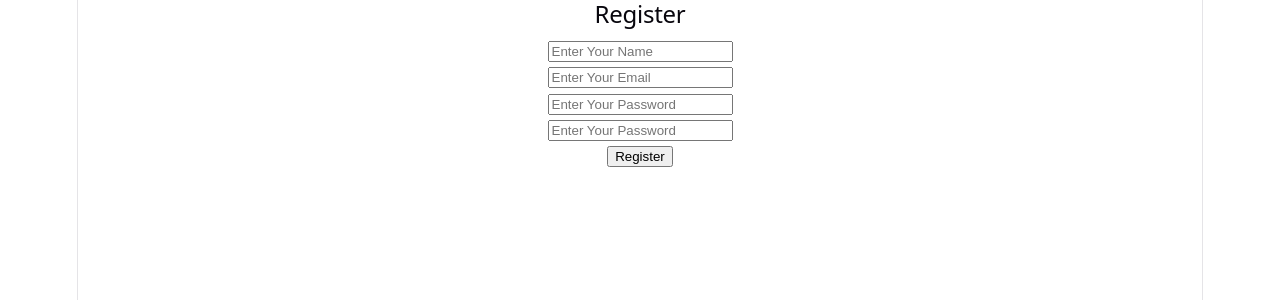
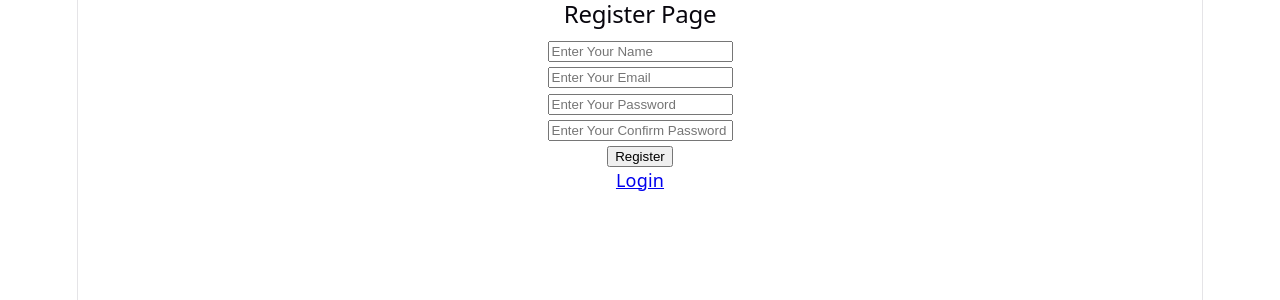
Before and after one commit to mohdaneesh018/React_Solved, a React (Vite) app: page /register in a window 1280 px wide. Shown: the top 300 px of the page. Built offline with nearby package versions, Linux system fonts and the light colour scheme.

Commit message:
Practice

```diff
--- a/package.json
+++ b/package.json
@@ -12,6 +12,7 @@
   "dependencies": {
     "react": "^19.2.4",
     "react-dom": "^19.2.4",
+    "react-hot-toast": "^2.6.0",
     "react-router-dom": "^7.14.1"
   },
   "devDependencies": {
--- a/src/App.jsx
+++ b/src/App.jsx
@@ -2,8 +2,10 @@ import { useState } from 'react'
 import './App.css'
 import "./index.css"
 import { Route, Routes } from 'react-router-dom'
+import Register from './pages/Register'
 import Login from './pages/Login'
-import Register from './pages/Register'
+import Dashboard from './pages/Dashboard'
+import ProtectedRoutes from './component/ProtectedRoutes'
 
 function App() {
   const [count, setCount] = useState(0)
@@ -13,6 +15,13 @@ function App() {
       <Routes>
         <Route path='/' element={<Login />} />
         <Route path='/register' element={<Register />} />
+        <Route
+          path='/dashboard'
+          element={
+            <ProtectedRoutes>
+              <Dashboard />
+            </ProtectedRoutes>
+          } />
       </Routes>
     </>
   )
--- /dev/null
+++ b/src/component/ProtectedRoutes.jsx
@@ -0,0 +1,15 @@
+import React from 'react'
+import { Navigate } from 'react-router-dom';
+
+const ProtectedRoutes = ({ children }) => {
+
+    const isLoggedIn = localStorage.getItem("isLoggedIn");
+
+    if (!isLoggedIn) {
+        return <Navigate to="/" />
+    } else {
+        return children;
+    }
+}
+
+export default ProtectedRoutes;
--- a/src/main.jsx
+++ b/src/main.jsx
@@ -2,11 +2,39 @@ import { StrictMode } from 'react'
 import { createRoot } from 'react-dom/client'
 import { BrowserRouter } from 'react-router-dom'
 import App from './App'
+import { Toaster } from 'react-hot-toast'
 
 createRoot(document.getElementById('root')).render(
   <StrictMode>
     <BrowserRouter>
       <App />
+      <Toaster
+        position="top-center"
+        reverseOrder={false}
+        gutter={8}
+        containerClassName=""
+        containerStyle={{}}
+        toasterId="default"
+        toastOptions={{
+          // Define default options
+          className: '',
+          duration: 5000,
+          removeDelay: 1000,
+          style: {
+            background: '#363636',
+            color: '#fff',
+          },
+
+          // Default options for specific types
+          success: {
+            duration: 3000,
+            iconTheme: {
+              primary: 'green',
+              secondary: 'black',
+            },
+          },
+        }}
+      />
     </BrowserRouter>
   </StrictMode>,
 )
--- /dev/null
+++ b/src/pages/Dashboard.jsx
@@ -0,0 +1,23 @@
+import React from 'react'
+import { useNavigate } from 'react-router-dom';
+
+const Dashboard = () => {
+
+    const navigate = useNavigate();
+
+    const handleLogout = () => {
+        localStorage.removeItem("isLoggedIn");
+        navigate("/");
+        return;
+    }
+
+    return (
+        <div>
+            <h1>Welcome, to Dashboard Page</h1>
+
+            <button onClick={handleLogout}>Logout</button>
+        </div>
+    )
+}
+
+export default Dashboard;
--- a/src/pages/Login.jsx
+++ b/src/pages/Login.jsx
@@ -1,43 +1,55 @@
 import React, { useState } from 'react'
+import toast from 'react-hot-toast';
+import { Link, useNavigate } from 'react-router-dom';
 
-function Login() {
+const Login = () => {
+
     const [email, setEmail] = useState("");
     const [password, setPassword] = useState("");
 
-    const handleSubmit = (e) => {
-        e.preventDefault();
+    const navigate = useNavigate();
+
+    const handleSubmit = (event) => {
+        event.preventDefault();
+
 
         if (!email || !password) {
-            alert("All fields are required");
+            toast.error("All fields are required");
             return;
         }
 
-        alert("Login Successfully")
+        toast.success("Login Successfull");
+        localStorage.setItem("isLoggedIn", "true");
 
-        console.log(email, "email", password, "password");
+        console.log(email, password);
+
+        navigate("/dashboard");
     }
 
     return (
         <div>
-            <h2>Login</h2>
+            <h2>Login Page</h2>
             <form onSubmit={handleSubmit}>
                 <input
                     type='email'
-                    placeholder='Enter email'
+                    placeholder='Enter Email'
                     value={email}
-                    onChange={(e) => setEmail(e.target.value)}
+                    onChange={(event) => setEmail(event.target.value)}
                 />
                 <br />
 
                 <input
                     type='password'
-                    placeholder='Enter password'
+                    placeholder='Enter Password'
                     value={password}
-                    onChange={(e) => setPassword(e.target.value)}
+                    onChange={(event) => setPassword(event.target.value)}
                 />
                 <br />
 
                 <button type='submit'>Login</button>
+                <br />
+
+                <Link to="/register">Register</Link>
             </form>
         </div>
     )
--- a/src/pages/Register.jsx
+++ b/src/pages/Register.jsx
@@ -1,6 +1,9 @@
 import React, { useState } from 'react'
+import toast from 'react-hot-toast';
+import { Link } from 'react-router-dom';
 
-function Register() {
+const Register = () => {
+
     const [name, setName] = useState("");
     const [email, setEmail] = useState("");
     const [password, setPassword] = useState("");
@@ -9,30 +12,30 @@ function Register() {
     const handleSubmit = (e) => {
         e.preventDefault();
 
-        if (!name || !email || !password) {
-            alert("All fields are required");
+        if (!name || !email || !password || !confirmPassword) {
+            toast.error("All fields are required");
             return;
         }
 
         if (password !== confirmPassword) {
-            alert("Password does not match");
+            toast.error("Password does not match");
             return;
         }
 
-        alert("Register Successfully")
+        toast.success("Register Successfull");
 
-        console.log(name, email, password);
+        console.log(name, email, password, confirmPassword);
     }
 
     return (
         <div>
-            <h2>Register</h2>
+            <h2>Register Page</h2>
             <form onSubmit={handleSubmit}>
                 <input
                     type='text'
                     placeholder='Enter Your Name'
                     value={name}
-                    onChange={(e) => setName(e.target.value)}
+                    onChange={(event) => setName(event.target.value)}
                 />
                 <br />
 
@@ -40,27 +43,30 @@ function Register() {
                     type='email'
                     placeholder='Enter Your Email'
                     value={email}
-                    onChange={(e) => setEmail(e.target.value)}
+                    onChange={(event) => setEmail(event.target.value)}
+                />
+                <br />
+
+                <input
+                    type='Password'
+                    placeholder='Enter Your Password'
+                    value={password}
+                    onChange={(event) => setPassword(event.target.value)}
                 />
                 <br />
 
                 <input
                     type='password'
-                    placeholder='Enter Your Password'
-                    value={password}
-                    onChange={(e) => setPassword(e.target.value)}
-                />
-                <br />
-
-                <input
-                    type='password'
-                    placeholder='Enter Your Password'
+                    placeholder='Enter Your Confirm Password'
                     value={confirmPassword}
-                    onChange={(e) => setConfirmPassword(e.target.value)}
+                    onChange={(event) => setConfirmPassword(event.target.value)}
                 />
                 <br />
 
                 <button type='submit'>Register</button>
+                <br />
+
+                <Link to="/">Login</Link>
             </form>
         </div>
     )
```
Also changed, not shown: 1 other file (tests, documents, lock files or other folders).
